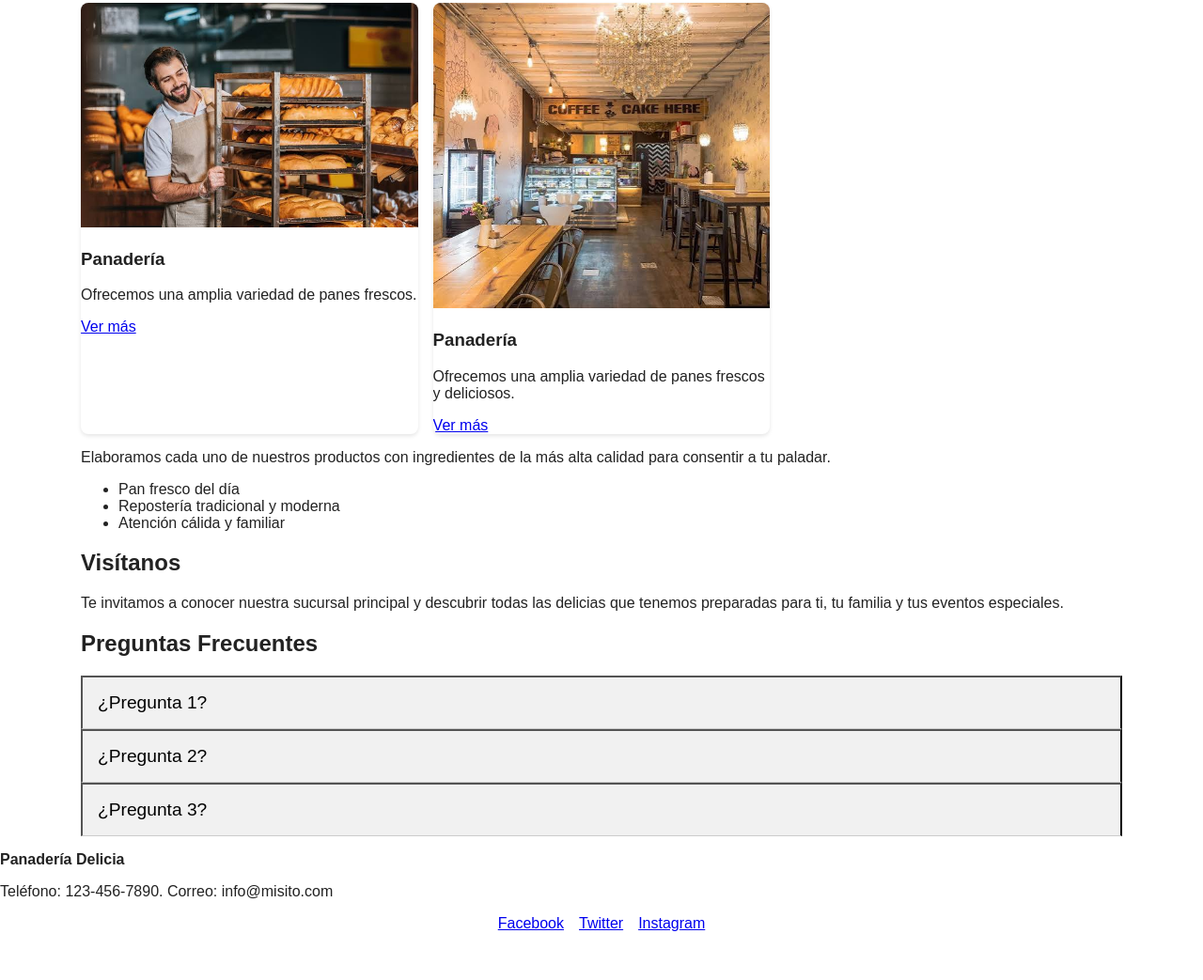
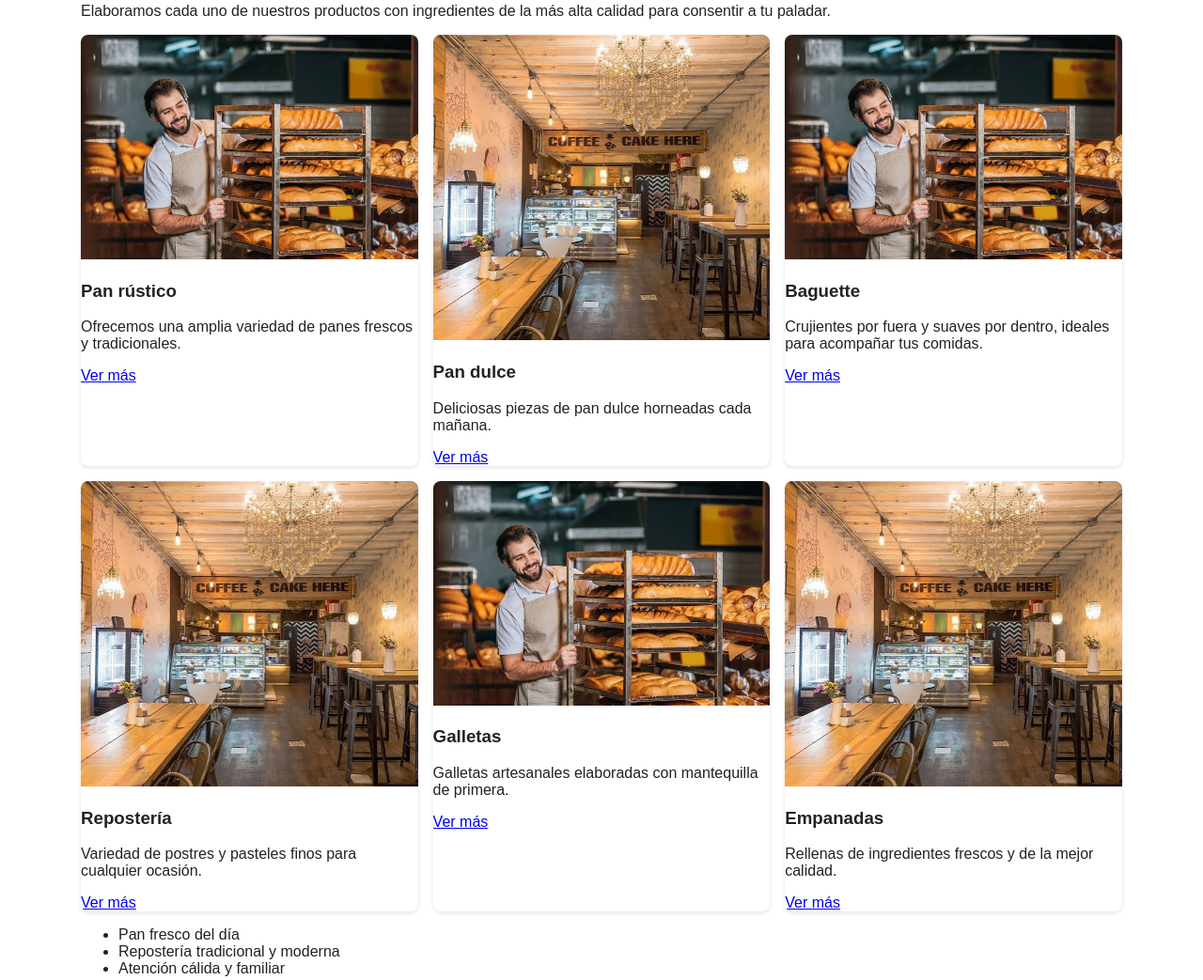
Before and after one commit to Albiery03/PrograTercera, a plain HTML site: page index.html in a window 1280 px wide. Shown: the part 351-1394 px from the top of the page at 94% size. Before the commit the page ends 1343 px from the top, so only its background shows below. Drawn offline with Linux system fonts and the light colour scheme.

Commit message:
Avance 2

```diff
--- a/index.html
+++ b/index.html
@@ -1,3 +1,4 @@
+
 <!DOCTYPE html>
 <html lang="es">
 <head>
@@ -9,14 +10,13 @@
 <body>
 
 <header class="header">
-    <a href="index.html" class="logo">Mi sitio</a>
+    <a href="index.html" class="logo">Panadería Delicia</a>
 
-    <button class=" hamburguesa" id="btnMenu">
+    <button class="hamburguesa" id="btnMenu" aria-label="Abrir menú">
         <span></span>
         <span></span>
         <span></span>
     </button>
-
 
     <nav class="menu" id="menu">
         <ul>
@@ -37,27 +37,52 @@
 
     <section class="servicios">
         <h2>Nuestra Especialidad</h2>
+        <p>Elaboramos cada uno de nuestros productos con ingredientes de la más alta calidad para consentir a tu paladar.</p>
+
         <div class="cards" id="cards">
+            <article class="tarjeta">
+                <img src="img/Panaderia1.jpg" alt="Pan recién horneado">
+                <h3>Pan rústico</h3>
+                <p>Ofrecemos una amplia variedad de panes frescos y tradicionales.</p>
+                <a href="servicios.html" class="boton">Ver más</a>
+            </article>
 
             <article class="tarjeta">
-                <img src="img/Panaderia1.jpg" alt="Pan recién horneado">
-                <h3>Panadería</h3>
-                <p>Ofrecemos una amplia variedad de panes frescos.</p>
+                <img src="img/Panaderia2.jpg" alt="Pan dulce">
+                <h3>Pan dulce</h3>
+                <p>Deliciosas piezas de pan dulce horneadas cada mañana.</p>
                 <a href="servicios.html" class="boton">Ver más</a>
-
             </article>
 
+            <article class="tarjeta">
+                <img src="img/Panaderia1.jpg" alt="Baguette crujiente">
+                <h3>Baguette</h3>
+                <p>Crujientes por fuera y suaves por dentro, ideales para acompañar tus comidas.</p>
+                <a href="servicios.html" class="boton">Ver más</a>
+            </article>
 
             <article class="tarjeta">
-                <img src="img/Panaderia2.jpg" alt="Pan recién horneado">
-                <h3>Panadería</h3>
-                <p>Ofrecemos una amplia variedad de panes frescos y deliciosos.</p>
+                <img src="img/Panaderia2.jpg" alt="Repostería fina">
+                <h3>Repostería</h3>
+                <p>Variedad de postres y pasteles finos para cualquier ocasión.</p>
                 <a href="servicios.html" class="boton">Ver más</a>
-
             </article>
 
+            <article class="tarjeta">
+                <img src="img/Panaderia1.jpg" alt="Galletas artesanales">
+                <h3>Galletas</h3>
+                <p>Galletas artesanales elaboradas con mantequilla de primera.</p>
+                <a href="servicios.html" class="boton">Ver más</a>
+            </article>
+
+            <article class="tarjeta">
+                <img src="img/Panaderia2.jpg" alt="Empanadas caseras">
+                <h3>Empanadas</h3>
+                <p>Rellenas de ingredientes frescos y de la mejor calidad.</p>
+                <a href="servicios.html" class="boton">Ver más</a>
+            </article>
         </div>
-            <p>Elaboramos cada uno de nuestros productos con ingredientes de la más alta calidad para consentir a tu paladar.</p>
+
         <ul>
             <li>Pan fresco del día</li>
             <li>Repostería tradicional y moderna</li>
@@ -74,25 +99,36 @@
         <h2>Preguntas Frecuentes</h2>
         <div class="acordion">
             <div class="item">
-                    <button class="titulo">¿Pregunta 1?</button>
-                    <div class="contenido"><p>Respuesta a la pregunta 1.</p></div>
+                <button class="titulo">¿Cuál es el horario de atención?</button>
+                <div class="contenido">
+                    <p>Atendemos de lunes a domingo de 6:00 a.m. a 8:00 p.m.</p>
+                </div>
             </div>
 
             <div class="item">
-                    <button class="titulo">¿Pregunta 2?</button>
-                    <div class="contenido"><p>Respuesta a la pregunta 2.</p></div>
+                <button class="titulo">¿Hacen entregas a domicilio?</button>
+                <div class="contenido">
+                    <p>Sí, realizamos envíos a través de aplicaciones de entrega locales y pedidos directos.</p>
+                </div>
+            </div>
 
             <div class="item">
-                    <button class="titulo">¿Pregunta 3?</button>
-                    <div class="contenido"><p>Respuesta a la pregunta 3.</p></div>
-
+                <button class="titulo">¿Se pueden encargar pasteles personalizados?</button>
+                <div class="contenido">
+                    <p>Claro que sí, aceptamos pedidos especiales con al menos 48 horas de anticipación.</p>
+                </div>
             </div>
 
+            <div class="item">
+                <button class="titulo">¿Tienen opciones libres de gluten?</button>
+                <div class="contenido">
+                    <p>Contamos con opciones selectas para ciertos regímenes alimenticios especiales bajo pedido.</p>
+                </div>
+            </div>
+        </div>
     </section>
 
-
 </main>
-
 
 <footer>
     <div>
```
Lines whose indentation alone changed are shown as unchanged.
